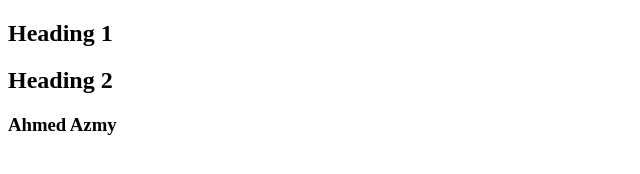
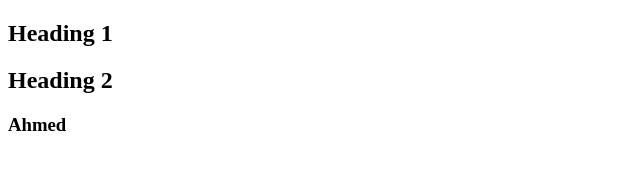
Before and after one commit to ahmedazmy20/test-git, a plain HTML site: page index.html in a window 1280 px wide. Shown: the full height of the page, 0-640 px from the left. Drawn offline with Linux system fonts and the light colour scheme.

Commit message:
removing sec name

```diff
--- a/index.html
+++ b/index.html
@@ -11,7 +11,7 @@
     <section>
         <h1>Heading 1</h1>
         <h2>Heading 2</h2>
-        <h3>Ahmed Azmy</h3>
+        <h3>Ahmed</h3>
     </section>
 </body>
 
```
